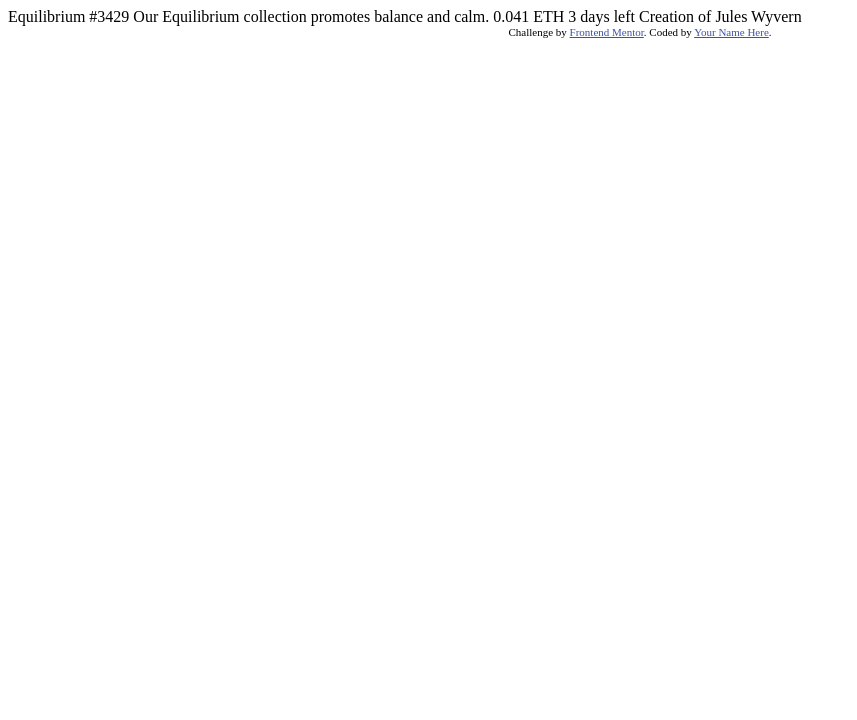
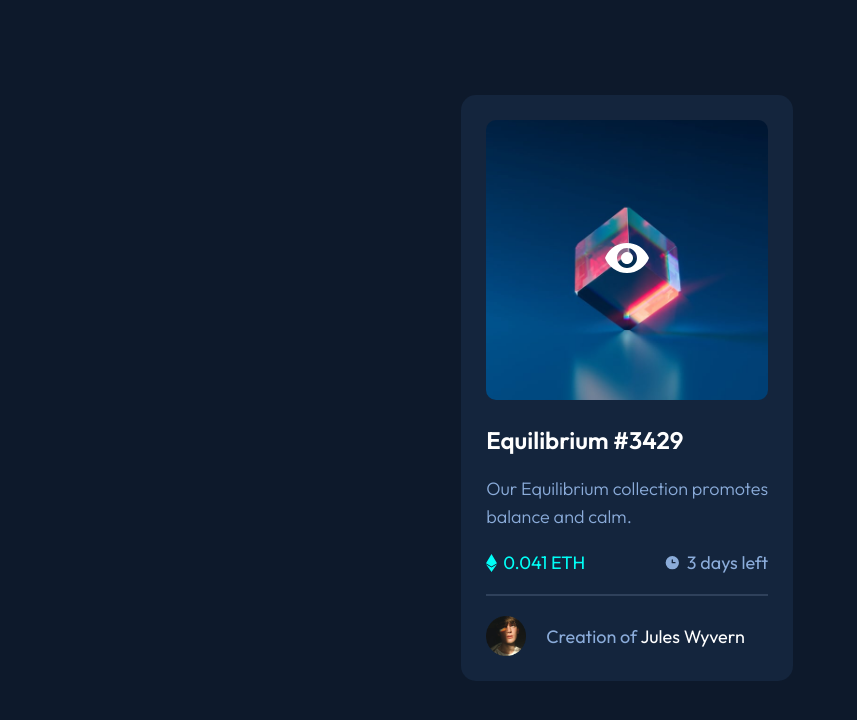
Before and after one commit to Wellissonb/nft-card-preview, a plain HTML site: page index.html in a window 1280 px wide. Shown: the whole page, without its empty margins (0-857 px from the left). Drawn offline with Linux system fonts and the light colour scheme.

Commit message:
projeto finalizado

```diff
--- /dev/null
+++ b/estilos/desktop.css
@@ -0,0 +1 @@
+@charset "UTF-8";
--- /dev/null
+++ b/estilos/mobile.css
@@ -0,0 +1,127 @@
+@charset "UTF-8";
+
+@import url('https://fonts.googleapis.com/css2?family=Outfit:wght@100;200;300;400;500;600;700;800;900&display=swap');
+
+*{
+    margin: 0px;
+    padding: 0px;
+    font-family: 'Outfit', sans-serif;
+}
+
+
+
+:root{
+    --Softblue: hsl(215, 51%, 70%);
+    --Cyan: hsl(178, 100%, 50%);
+
+    --VerydarkbluemainBG: hsl(217, 54%, 11%);
+    --Verydarkblue-cardBG: hsl(216, 50%, 16%);
+    --Verydarkblue-line: hsl(215, 32%, 27%);
+}
+
+body{
+    width: 98vw;
+    height: 97vh;
+    background-color: var(--VerydarkbluemainBG);
+}
+
+main{
+    position: relative;
+    top: 50%;
+    left: 50%;
+
+    background-color: var(--Verydarkblue-cardBG);
+    width: 282px;
+    padding: 25px;
+    border-radius: 15px;
+
+    overflow: hidden;
+
+    transform: translate(-50%, -50%);
+}
+
+
+#imagem{
+    background-image: url(../images/image-equilibrium.jpg);
+    background-position: center center;
+    background-size: cover;
+    height: 280px;
+    display: flex;
+    align-items: center;
+    justify-content: center;
+    width: 100%;
+
+    transition-duration: .5s;
+    border-radius: 10px;
+}
+
+#imagem:hover{
+    opacity: 0.5;
+    back
+}
+
+h1{
+    margin-top: 25px;
+    color: white;
+    font-weight: 600;
+}
+
+h1:hover{
+    color: cyan;
+    transition: .5s;
+}
+
+p{
+    font-size: 18px;
+    color: var(--Softblue);
+
+}
+#sobre{
+    margin: 20px 0px;
+    line-height: 28px;
+    font-weight: 300;
+}
+
+.valor{
+    display: flex;
+    justify-content: space-between;
+    align-items: center;
+    font-weight: 400;
+}
+
+.icones{
+    display: flex;
+    align-items: center;
+    gap: 6px;
+}
+
+.icones > p#ether{
+    color: ;
+}
+
+#line{
+    border: none;
+    background-color: black;
+    border: 1px solid var(--Verydarkblue-line);
+    margin: 20px 0px;
+}
+
+#jules{
+    display: flex;
+    align-items: center;
+    gap: 20px;
+}
+
+#avatar{
+    width: 40px;
+}
+
+#perfil-do-jules{
+    text-decoration: none;
+    color: white;
+}
+
+#perfil-do-jules:hover{
+    color: cyan;
+    transition: .5s;
+}
--- a/index.html
+++ b/index.html
@@ -8,26 +8,43 @@
 
   <title>Frontend Mentor | NFT preview card component</title>
 
-  <!-- Feel free to remove these styles or customise in your own stylesheet 👍 -->
-  <style>
-    .attribution { font-size: 11px; text-align: center; }
-    .attribution a { color: hsl(228, 45%, 44%); }
-  </style>
+  <link rel="stylesheet" href="estilos/mobile.css">
+  <link rel="stylesheet" href="estilos/desktop.css">
 </head>
-<body>
 
-  Equilibrium #3429
+  <main>
 
-  Our Equilibrium collection promotes balance and calm.
 
-  0.041 ETH
-  3 days left
+      <div id="imagem">
+        <div id="fundo"><img src="images/icon-view.svg" alt="" id="olho"></div>
+      </div>
 
-  Creation of Jules Wyvern
 
-  <div class="attribution">
-    Challenge by <a href="https://www.frontendmentor.io?ref=challenge" target="_blank">Frontend Mentor</a>.
-    Coded by <a href="#">Your Name Here</a>.
-  </div>
+      <section>
+        <h1>Equilibrium #3429</h1>
+        <p id="sobre">Our Equilibrium collection promotes balance and calm.</p>
+
+        <div class="valor">
+
+
+          <div class="icones">
+            <img src="./images/icon-ethereum.svg" alt="" >
+            <p style="color: hsl(178, 100%, 50%);">0.041 ETH</p>
+          </div>
+          <div class="icones">
+            <img src="images/icon-clock.svg" alt="">
+            <p>3 days left</p>
+          </div>
+      </div>
+
+        <hr id="line">
+
+         <div id="jules">
+            <img src="images/image-avatar.png" alt="" id="avatar">
+           <p>Creation of <a href="#" id="perfil-do-jules">Jules Wyvern</a></p>
+         </div>
+      </section>
+  </main>
+
 </body>
 </html>
```
Also changed, not shown: screenshots/desktop.jpg (added), screenshots/mobile.PNG (added), 3 other files.
